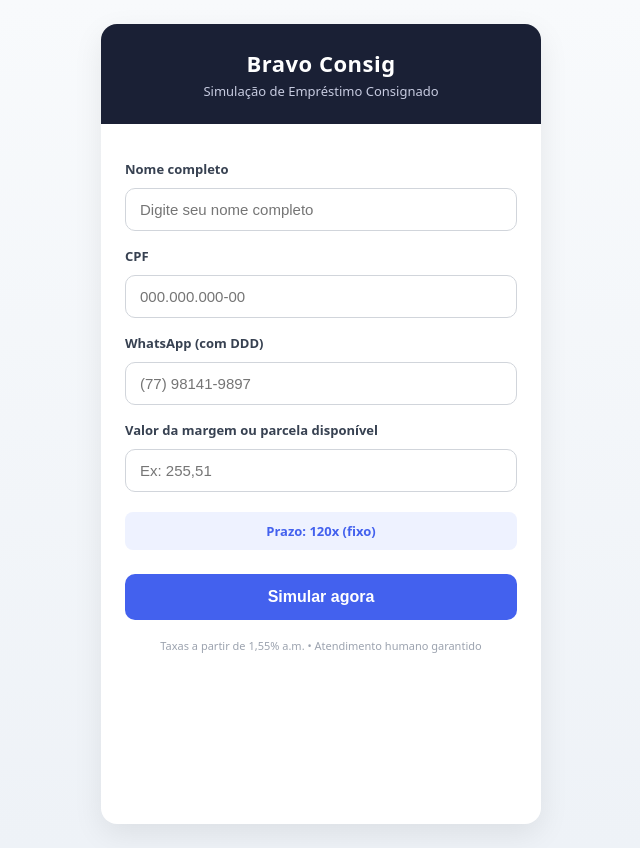
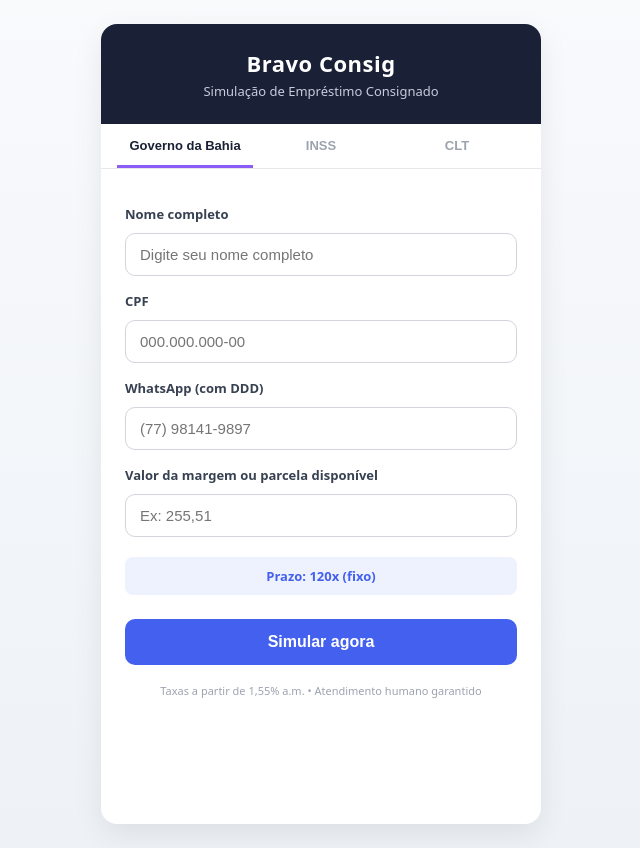
Before and after one commit to marcelocerqueiralp-cmyk/Bravo--automa-es-, a Next.js app: page /simulador in a window 1280 px wide. Shown: the whole page, without its empty margins (319-959 px from the left). Built offline with nearby package versions, Linux system fonts and the light colour scheme.

Commit message:
Adiciona abas de segmento (Governo da Bahia, INSS, CLT) no simulador

```diff
--- a/src/app/simulador-cliente.jsx
+++ b/src/app/simulador-cliente.jsx
@@ -77,8 +77,15 @@
 
 const WHATSAPP = "5577981419897"; // (77) 98141-9897
 
+const SEGMENTOS = [
+  { id: "bahia", label: "Governo da Bahia" },
+  { id: "inss", label: "INSS" },
+  { id: "clt", label: "CLT" }
+];
+
 export default function SimuladorCliente() {
   const [etapa, setEtapa] = useState(1); // 1: dados, 2: resultado
+  const [segmento, setSegmento] = useState("bahia");
   const [nome, setNome] = useState("");
   const [cpf, setCpf] = useState("");
   const [telefone, setTelefone] = useState("");
@@ -113,7 +120,7 @@
       telefone1: soDigitos(telefone),
       margem_disponivel: parseFloat(margem),
       temperatura: "quente",
-      tipo_operacao: "margem_nova"
+      tipo_operacao: `margem_nova_${segmento}`
     });
 
     setEnviando(false);
@@ -121,8 +128,9 @@
   };
 
   const linkWhats = () => {
+    const nomeSegmento = SEGMENTOS.find((s) => s.id === segmento)?.label || "";
     const texto = encodeURIComponent(
-      `Olá! Meu nome é ${primeirosNomes(nome)}, CPF ${cpf}. Simulei um empréstimo consignado no site da Bravo Consig.\n` +
+      `Olá! Meu nome é ${primeirosNomes(nome)}, CPF ${cpf}. Simulei um empréstimo consignado (${nomeSegmento}) no site da Bravo Consig.\n` +
         `Valor liberado estimado: ${fmtBRL(melhor.valorLib)} em ${PRAZO}x (${melhor.nome}).\n` +
         `Quero solicitar, podem me ajudar?`
     );
@@ -135,6 +143,22 @@
         <div style={S.header}>
           <div style={S.logo}>Bravo Consig</div>
           <div style={S.headerSub}>Simulação de Empréstimo Consignado</div>
+        </div>
+
+        <div style={S.abas}>
+          {SEGMENTOS.map((s) => (
+            <button
+              key={s.id}
+              type="button"
+              onClick={() => setSegmento(s.id)}
+              style={{
+                ...S.aba,
+                ...(segmento === s.id ? S.abaAtiva : {})
+              }}
+            >
+              {s.label}
+            </button>
+          ))}
         </div>
 
         {etapa === 1 && (
@@ -250,6 +274,23 @@
   },
   logo: { fontSize: 22, fontWeight: 800, letterSpacing: 0.5 },
   headerSub: { fontSize: 13, color: "#c7cbe0", marginTop: 4 },
+  abas: {
+    display: "flex",
+    borderBottom: "1px solid #e5e7eb",
+    padding: "0 16px"
+  },
+  aba: {
+    flex: 1,
+    padding: "14px 4px 12px",
+    border: "none",
+    borderBottom: "3px solid transparent",
+    background: "transparent",
+    fontSize: 13,
+    fontWeight: 600,
+    color: "#9ca3af",
+    cursor: "pointer"
+  },
+  abaAtiva: { color: "#1a2035", borderBottomColor: "#8b5cf6" },
   form: { padding: 24, display: "flex", flexDirection: "column", gap: 4 },
   label: { fontSize: 13, fontWeight: 600, color: "#374151", marginTop: 12 },
   input: {
```
